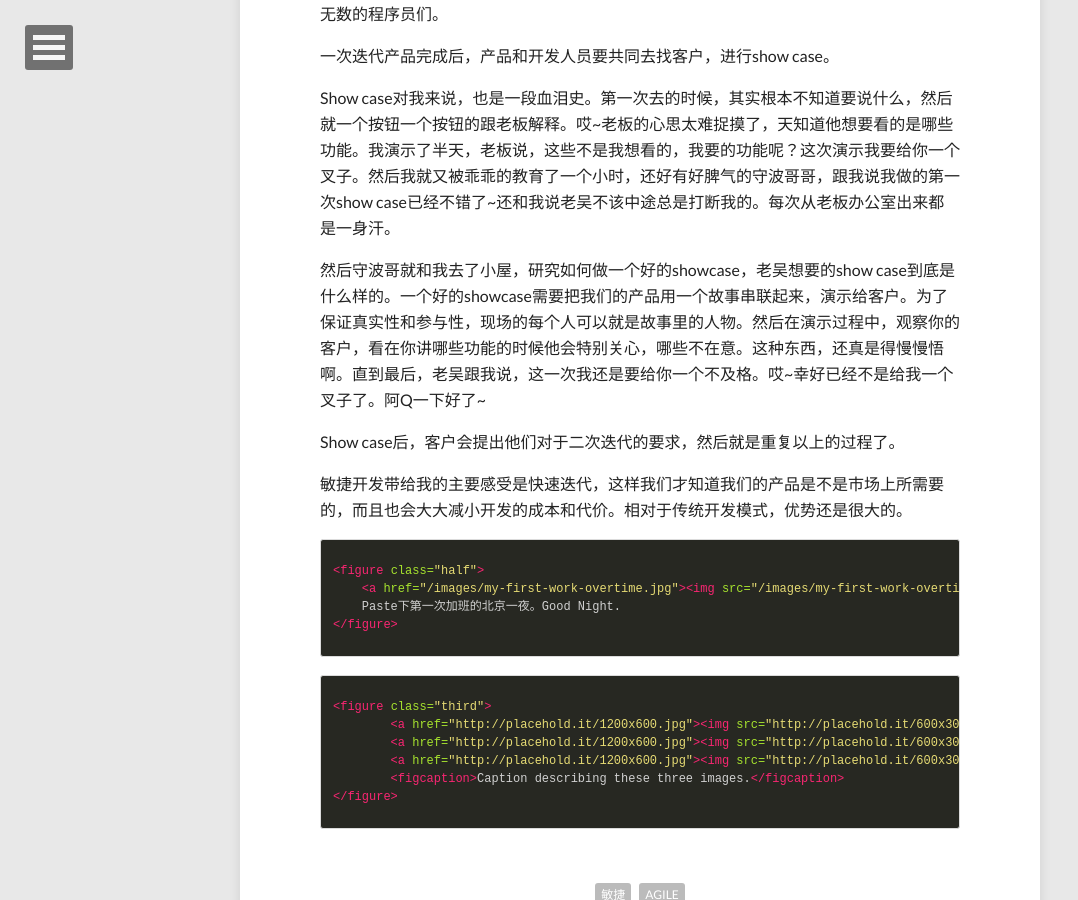
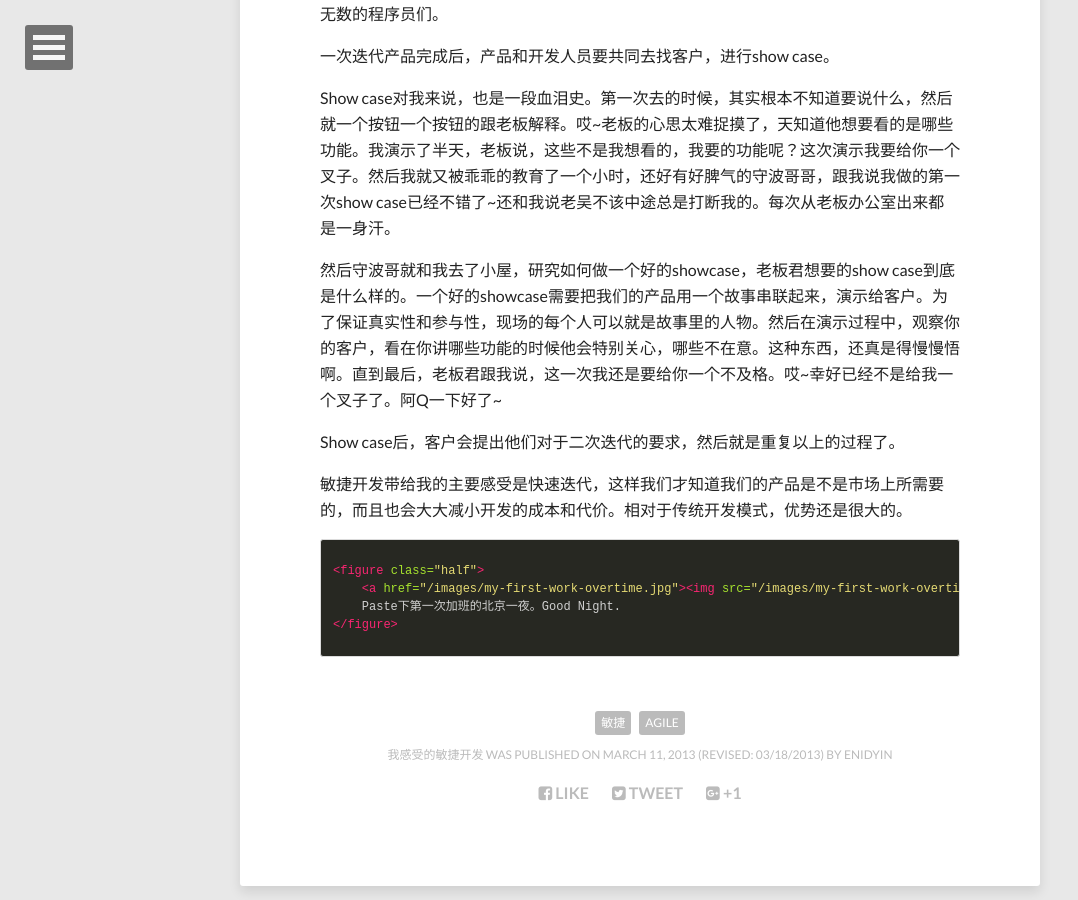
Before and after one commit to EnidYin/EnidYin.github.io, a Jekyll site: the page built from _posts/2013-03-11-My-Understandings-about-Agile.md, in a window 1280 px wide and 900 px high, scrolled down 1415 px. Shown: the whole window, without its empty margins (0-1078 px from the left). Built offline with Jekyll 4.4.1, drawn with Linux system fonts in a browser that asks for light colours; nearby versions of some CDN libraries; comment, search, counter and statistics services are not loaded.

Commit message:
image style

```diff
--- a/_posts/2013-03-11-My-Understandings-about-Agile.md
+++ b/_posts/2013-03-11-My-Understandings-about-Agile.md
@@ -28,7 +28,7 @@ share: true
 
 Show case对我来说，也是一段血泪史。第一次去的时候，其实根本不知道要说什么，然后就一个按钮一个按钮的跟老板解释。哎~老板的心思太难捉摸了，天知道他想要看的是哪些功能。我演示了半天，老板说，这些不是我想看的，我要的功能呢？这次演示我要给你一个叉子。然后我就又被乖乖的教育了一个小时，还好有好脾气的守波哥哥，跟我说我做的第一次show case已经不错了~还和我说老吴不该中途总是打断我的。每次从老板办公室出来都是一身汗。
 
-然后守波哥就和我去了小屋，研究如何做一个好的showcase，老吴想要的show case到底是什么样的。一个好的showcase需要把我们的产品用一个故事串联起来，演示给客户。为了保证真实性和参与性，现场的每个人可以就是故事里的人物。然后在演示过程中，观察你的客户，看在你讲哪些功能的时候他会特别关心，哪些不在意。这种东西，还真是得慢慢悟啊。直到最后，老吴跟我说，这一次我还是要给你一个不及格。哎~幸好已经不是给我一个叉子了。阿Q一下好了~
+然后守波哥就和我去了小屋，研究如何做一个好的showcase，老板君想要的show case到底是什么样的。一个好的showcase需要把我们的产品用一个故事串联起来，演示给客户。为了保证真实性和参与性，现场的每个人可以就是故事里的人物。然后在演示过程中，观察你的客户，看在你讲哪些功能的时候他会特别关心，哪些不在意。这种东西，还真是得慢慢悟啊。直到最后，老板君跟我说，这一次我还是要给你一个不及格。哎~幸好已经不是给我一个叉子了。阿Q一下好了~
 
 Show case后，客户会提出他们对于二次迭代的要求，然后就是重复以上的过程了。
 
@@ -42,12 +42,3 @@ Show case后，客户会提出他们对于二次迭代的要求，然后就是
 </figure>
 
 {% endhighlight html %}
-
-{% highlight html %}
-<figure class="third">
-	<a href="http://placehold.it/1200x600.jpg"><img src="http://placehold.it/600x300.jpg" alt=""></a>
-	<a href="http://placehold.it/1200x600.jpg"><img src="http://placehold.it/600x300.jpg" alt=""></a>
-	<a href="http://placehold.it/1200x600.jpg"><img src="http://placehold.it/600x300.jpg" alt=""></a>
-	<figcaption>Caption describing these three images.</figcaption>
-</figure>
-{% endhighlight %}
```
